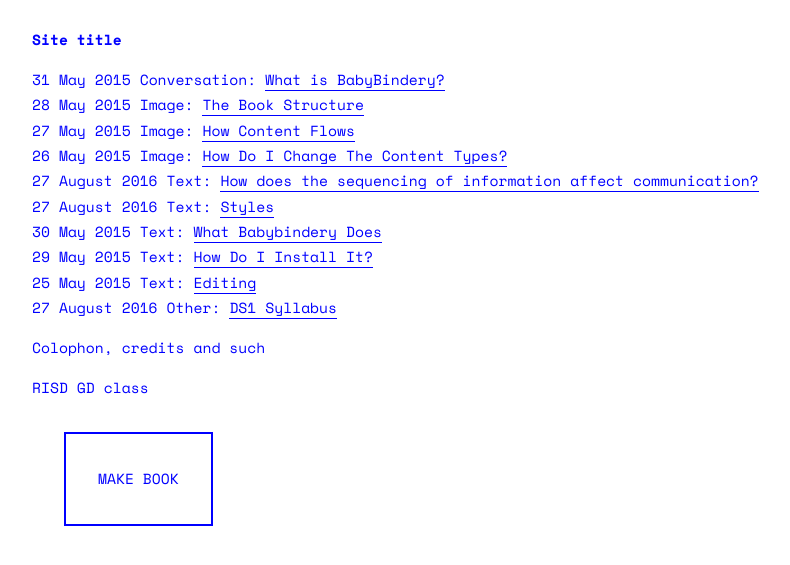
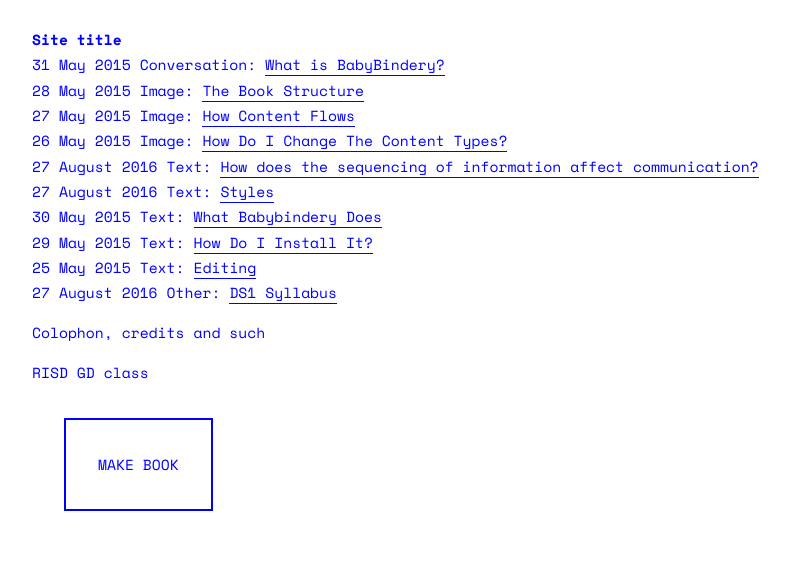
Before and after one commit to thedesignoffice/babybindery, a Jekyll site: the page built from index.html, in a window 1280 px wide. Shown: the top 565 px of the page, without its empty margins (160-950 px from the left). Built offline with Jekyll 4.4.1, drawn with Linux system fonts in a browser that asks for light colours.

Commit message:
target first instance of content-type

```diff
--- a/_layouts/toc.html
+++ b/_layouts/toc.html
@@ -26,6 +26,9 @@
             <li class="{{ post.content-type }}">
               <span class="post-meta">{{ post.date | date: "%-d %B %Y" }}</span> <span style="text-transform: capitalize">{{ post.content-type }}:</span> <a class="post-link" href="{{ post.url | prepend: site.github.url }}"> {{ post.title }}</a>
             </li>
+            <style>
+              .toc {{ post.content-type }}:nth-of-type(1) { margin-top: 1em; }
+            </style>
             {% endif %}
           {% endfor %}
           {% endfor %}
--- a/css/universal.css
+++ b/css/universal.css
@@ -46,7 +46,6 @@
   margin-left: 0;
 }
 
-.toc li:nth-of-type(1) { margin-top: 1em; }
 
 .initials{
   color: red;
```
